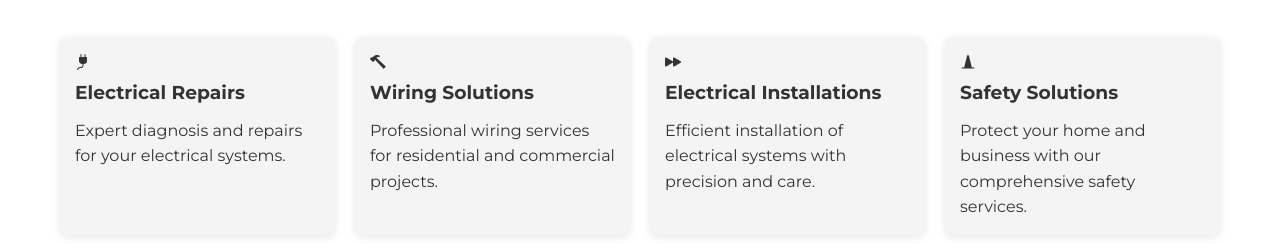
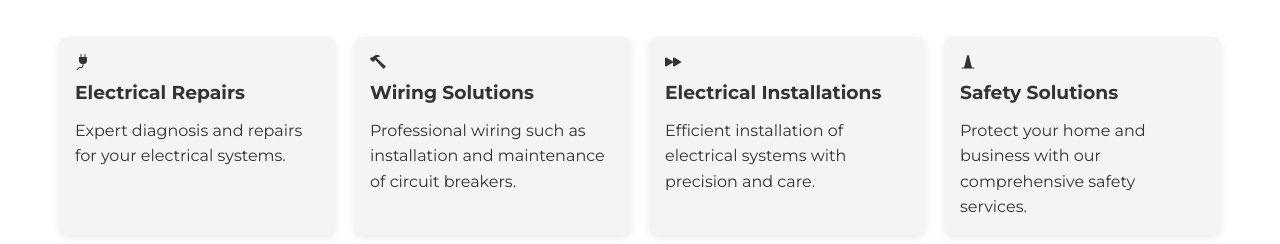
Before and after one commit to DanThePanMan/templeSocialEng--VoltGuard-Electrical-Solutions, a plain HTML site: page index.html in a window 1280 px wide. Shown: the part 1182-1426 px from the top of the page. Drawn offline with Linux system fonts and the light colour scheme.

Commit message:
Update text

```diff
--- a/index.html
+++ b/index.html
@@ -244,8 +244,7 @@
                     <div class="content">
                         <h3>Wiring Solutions</h3>
                         <p>
-                            Professional wiring services for residential and
-                            commercial projects.
+                            Professional wiring such as installation and maintenance of circuit breakers.
                         </p>
                     </div>
                 </div>
```
